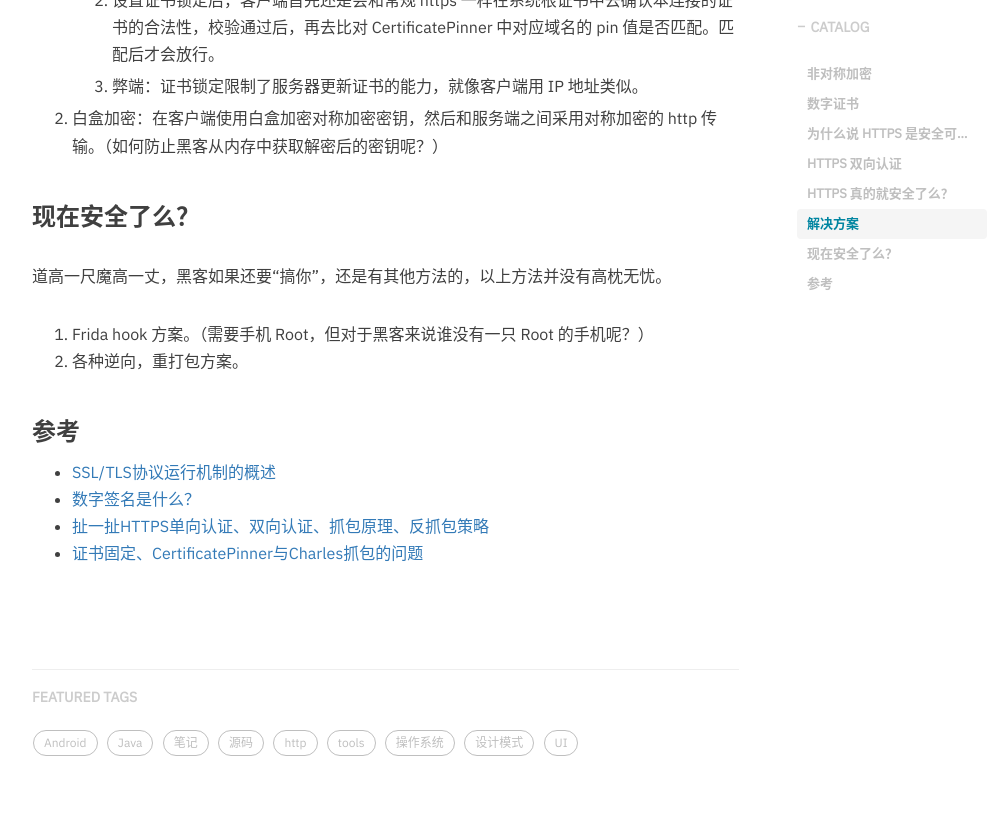
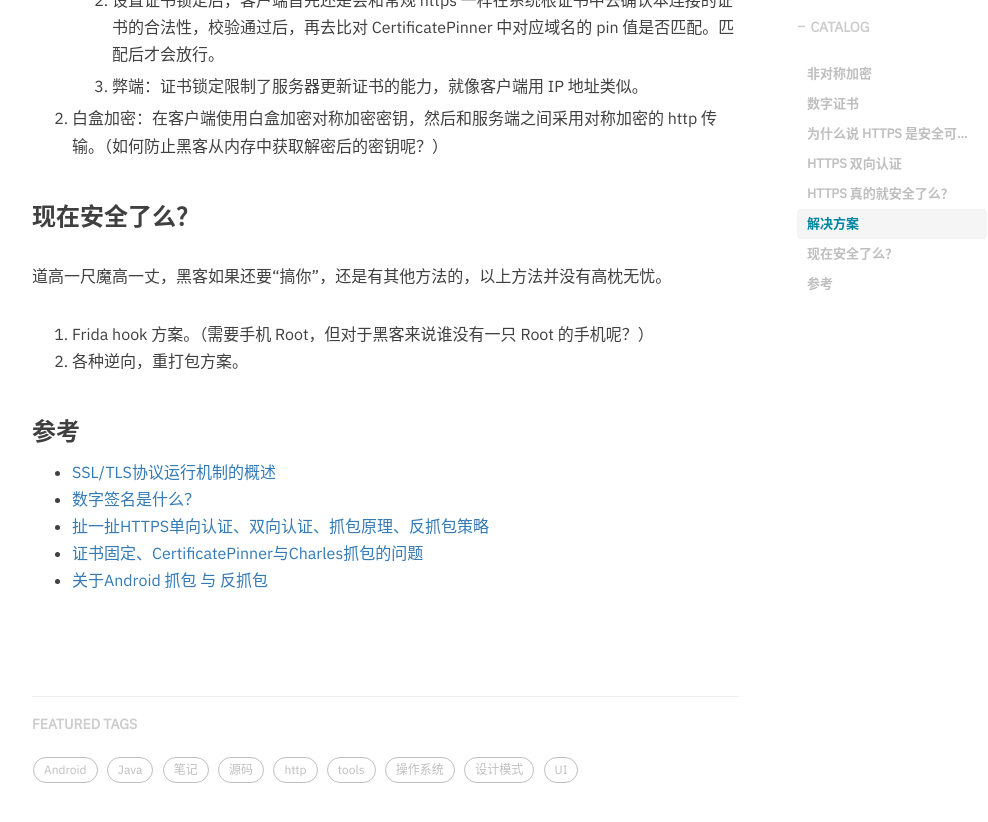
Before and after one commit to hurshi/hurshi.github.io, a Jekyll site: the page built from _posts/2019-08-04-net_https.md, in a window 1280 px wide and 900 px high, scrolled down 3318 px. Shown: the top 822 px of the window, without its empty margins (233-1221 px from the left). Built offline with Jekyll 4.4.1, drawn with Linux system fonts in a browser that asks for light colours; nearby versions of some CDN libraries; some web fonts are replaced; comment, search, counter and statistics services are not loaded.

Commit message:
fix https

```diff
--- a/_posts/2019-08-04-net_https.md
+++ b/_posts/2019-08-04-net_https.md
@@ -102,3 +102,4 @@ tags:
 * [数字签名是什么？](http://www.ruanyifeng.com/blog/2011/08/what_is_a_digital_signature.html)
 * [扯一扯HTTPS单向认证、双向认证、抓包原理、反抓包策略](https://juejin.im/post/5c9cbf1df265da60f6731f0a)
 * [证书固定、CertificatePinner与Charles抓包的问题](https://www.jianshu.com/p/19f311d81b6d)
+* [关于Android 抓包 与 反抓包](https://blog.csdn.net/alcoholdi/article/details/106455192)
```
